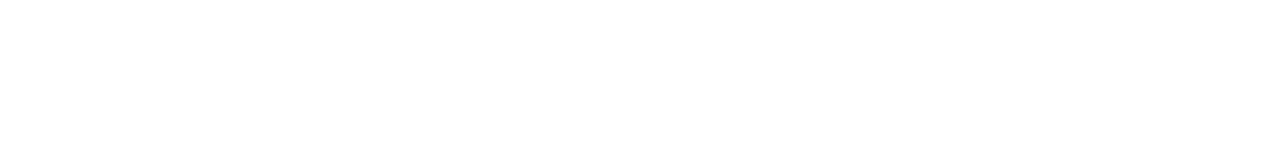
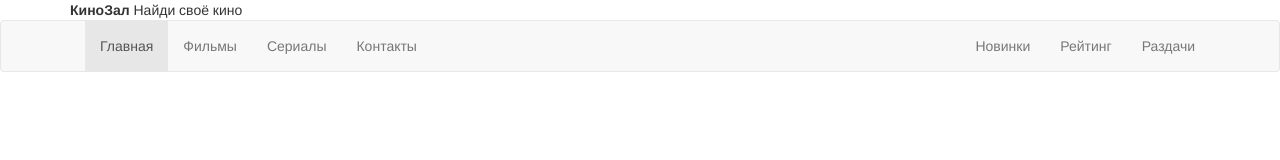
Before and after one commit to Nata-Duleva/kinozal-template, a website: page index.html in a window 1280 px wide. Drawn offline with Linux system fonts and the light colour scheme.

Commit message:
разметка header

```diff
--- a/index.html
+++ b/index.html
@@ -20,6 +20,43 @@
 </head>
 
 <body>
+<header class="container-fluid">
+    <div class="header-logo row">
+        <div class="container"><strong class="header-logo__title">КиноЗал</strong>
+            <span class="header-logo__description">Найди своё кино</span>
+        </div>
+
+    </div>
+    <div class="header-menu row">
+        <nav class="navbar navbar-default">
+            <div class="container">
+                <div class="navbar-header">
+                    <button type="button" class="navbar-toggle collapsed" data-toggle="collapse"
+                            data-target="#bs-example-navbar-collapse-1" aria-expanded="false">
+                        <span class="sr-only">Toggle navigation</span>
+                        <span class="icon-bar"></span>
+                        <span class="icon-bar"></span>
+                        <span class="icon-bar"></span>
+                    </button>
+                </div>
+                <div class="collapse navbar-collapse" id="bs-example-navbar-collapse-1">
+                    <ul class="nav navbar-nav navbar-left">
+                        <li class="active"><a href="#">Главная</a></li>
+                        <li><a href="#">Фильмы</a></li>
+                        <li><a href="#">Сериалы</a></li>
+                        <li><a href="#">Контакты</a></li>
+
+                    </ul>
+                    <ul class="nav navbar-nav navbar-right">
+                        <li><a href="#">Новинки</a></li>
+                        <li><a href="#">Рейтинг</a></li>
+                        <li><a href="#">Раздачи</a></li>
+                    </ul>
+                </div>
+            </div>
+        </nav>
+    </div>
+</header>
 
 
 <script src="libs/jquery/dist/jquery.min.js"></script>
```
Lines whose indentation alone changed are shown as unchanged.
